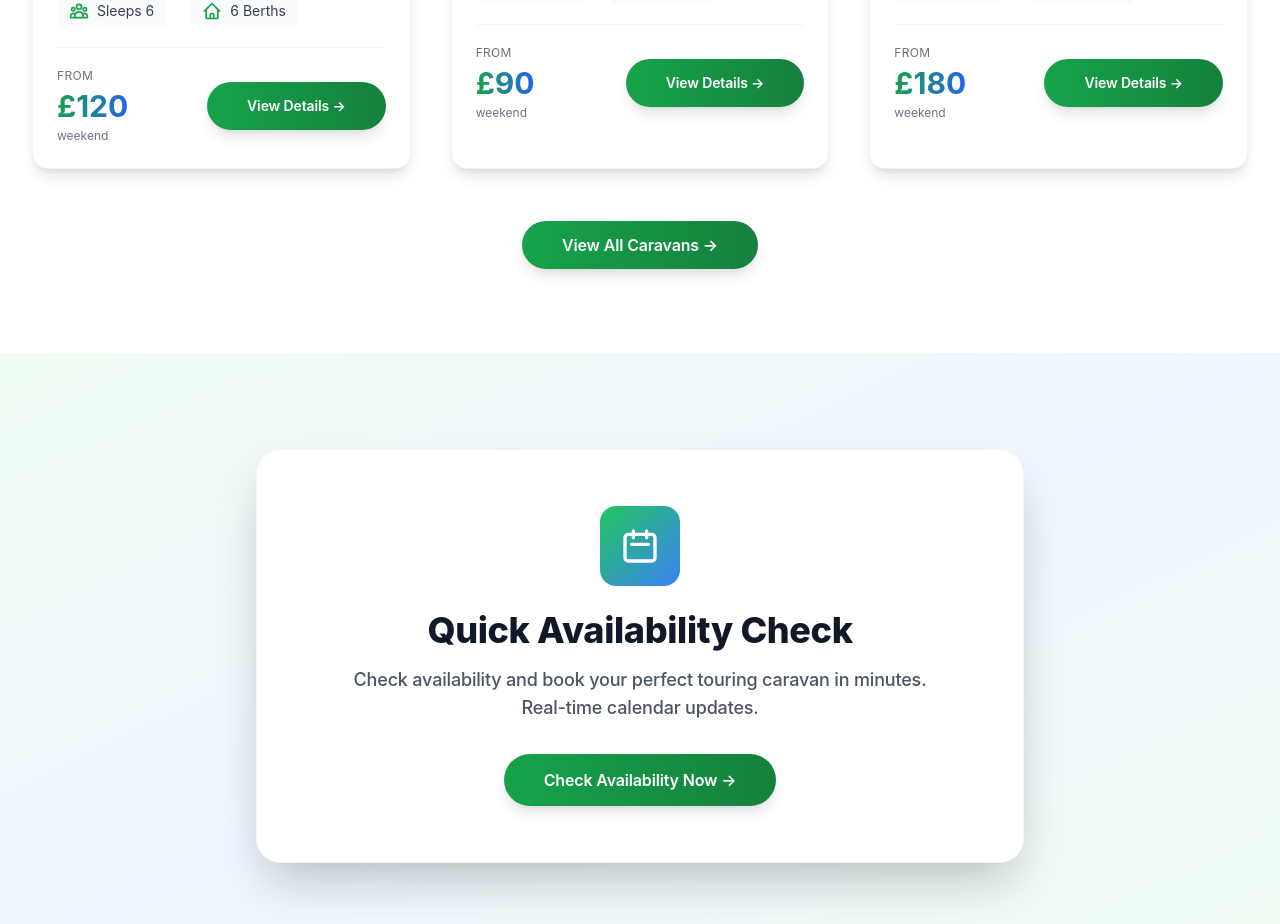
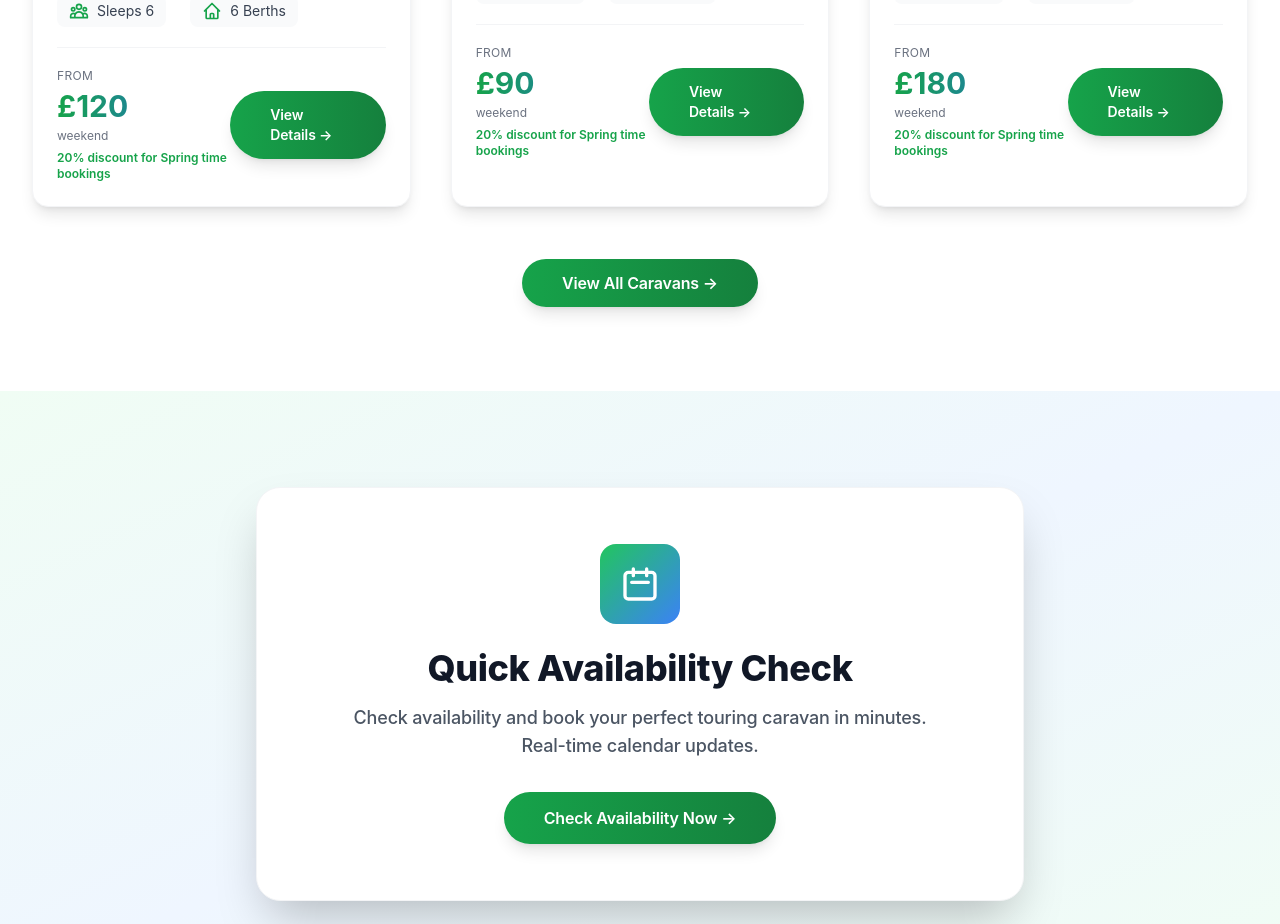
Before and after one commit to deanb221/caravan, a Next.js app: page / in a window 1280 px wide. Shown: the part 3178-4102 px from the top of the page. Built offline with nearby package versions, Linux system fonts and the light colour scheme; no server answers; the database is empty.

Commit message:
Add spring discount notice to caravan cards on homepage

```diff
--- a/components/CaravanCard.tsx
+++ b/components/CaravanCard.tsx
@@ -74,6 +74,7 @@ export default function CaravanCard({ caravan }: CaravanCardProps) {
               <p className="text-xs text-gray-500 uppercase tracking-wide mb-1">From</p>
               <p className="text-3xl font-bold gradient-text">£{caravan.pricing.weekend}</p>
               <p className="text-xs text-gray-500 mt-1">weekend</p>
+              <p className="text-xs text-green-600 font-semibold mt-1.5">20% discount for Spring time bookings</p>
             </div>
             <span className="btn-primary text-sm font-semibold">
               View Details →
```
